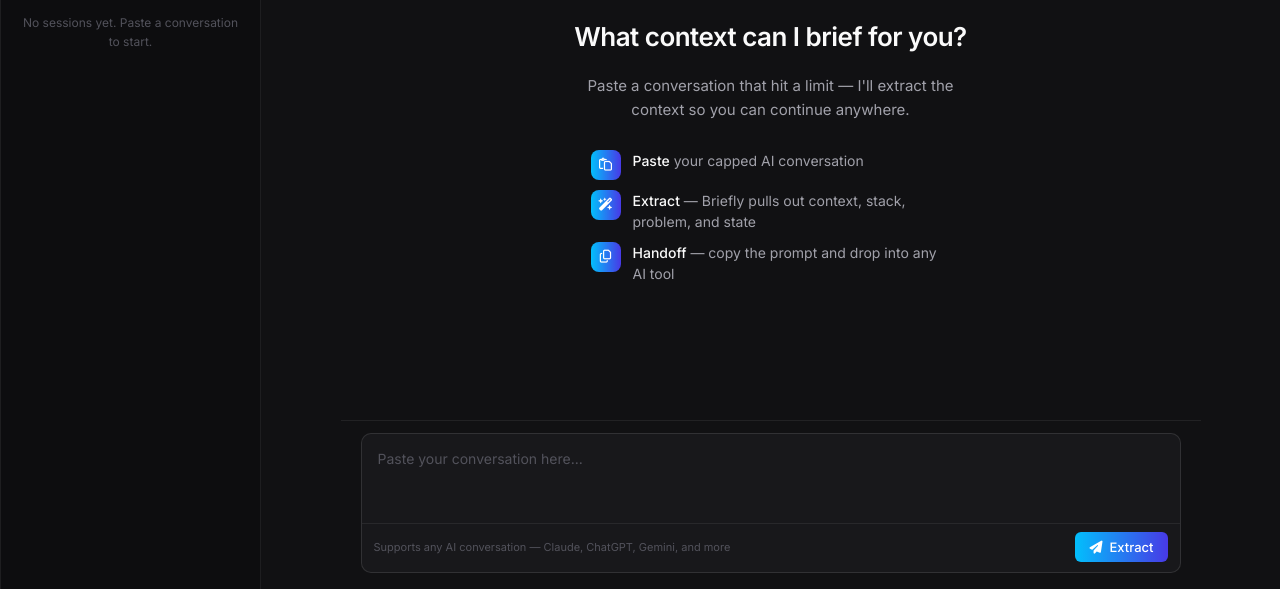
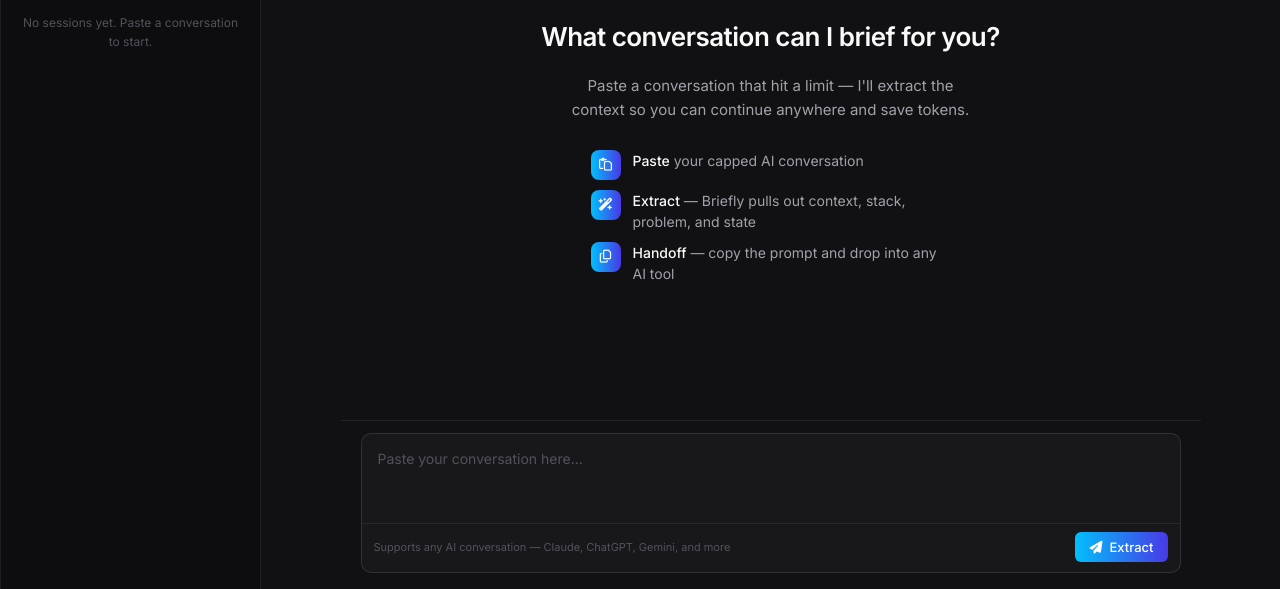
Before and after one commit to mykelegana/briefly, a plain HTML site: page frontend/index.html in a window 1280 px wide. Shown: the part 211-800 px from the top of the page. Drawn offline with Linux system fonts and the light colour scheme; no server answers.

Commit message:
fixed welcome screen heading

```diff
--- a/frontend/index.html
+++ b/frontend/index.html
@@ -151,8 +151,8 @@
             <img src="./docs/images/logo.png" alt="Briefly" onerror="this.style.display='none';this.nextElementSibling.style.display='flex'" />
             <div class="welcome-logo-fallback">B</div>
           </div>
-          <h1 class="welcome-heading">What context can I brief for you?</h1>
-          <p class="welcome-sub">Paste a conversation that hit a limit — I'll extract the context so you can continue anywhere.</p>
+          <h1 class="welcome-heading">What conversation can I brief for you?</h1>
+          <p class="welcome-sub">Paste a conversation that hit a limit — I'll extract the context so you can continue anywhere and save tokens.</p>
           <div class="welcome-steps">
             <div class="wstep">
               <span class="wstep-icon"><i class="fa-regular fa-paste"></i></span>
```
